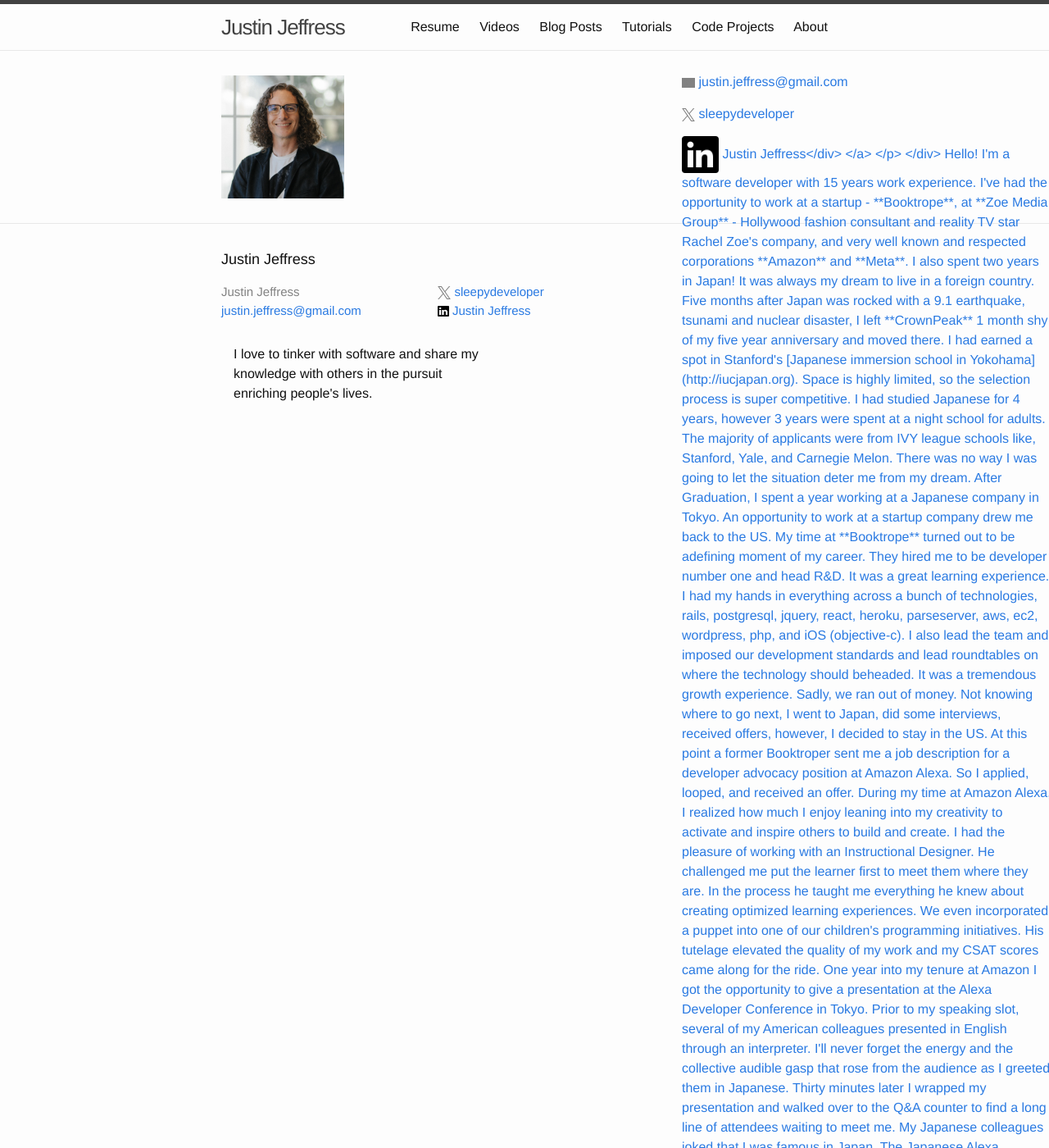
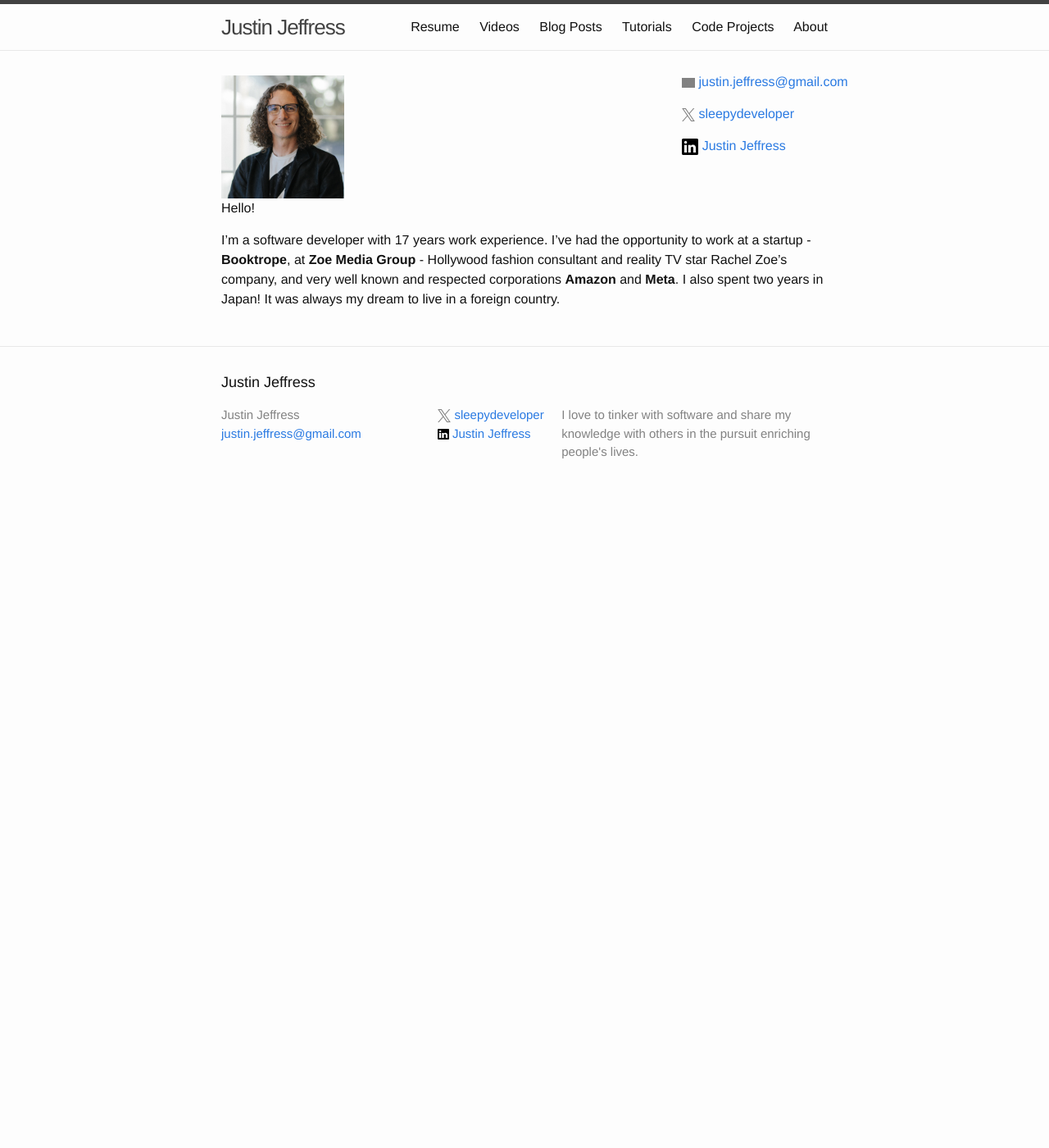
Before and after one commit to SleepyDeveloper/sleepydeveloper.github.io, a Jekyll site: the page built from about.md, in a window 1280 px wide and 1400 px high. Shown: the whole window at 82% size. Built offline with Jekyll 4.4.1, drawn with Linux system fonts in a browser that asks for light colours; some of the changed text lies outside the part shown.

Commit message:
Fixed formatting issue on about page

```diff
--- a/_includes/icon-linkedin.html
+++ b/_includes/icon-linkedin.html
@@ -1,4 +1,4 @@
 <a target="_blank" href="https://www.linkedin.com/in/justinjeffress/">
     <span class="icon icon--x"><img src="assets/linkedin.png" height="10%" width="10%" /></span>
-    <span class="username" >Justin Jeffress</div>
+    <span class="username" >Justin Jeffress</span>
 </a>
--- a/about.md
+++ b/about.md
@@ -8,75 +8,8 @@ n: 5
 
 Hello!
 
-I'm a software developer with 15 years work experience. I've had the opportunity to work
+I'm a software developer with 17 years work experience. I've had the opportunity to work
 at a startup - **Booktrope**, at **Zoe Media Group** - Hollywood fashion consultant and
 reality TV star Rachel Zoe's company, and very well known and respected corporations
 **Amazon** and **Meta**. I also spent two years in Japan! It was always my dream to live
 in a foreign country.
-
-Five months after Japan was rocked with a 9.1 earthquake, tsunami and nuclear disaster,
-I left **CrownPeak** 1 month shy of my five year anniversary and moved there. I had earned
-a spot in Stanford's [Japanese immersion school in Yokohama](http://iucjapan.org). Space is
-highly limited, so the selection process is super competitive. I had studied Japanese for 4
-years, however 3 years were spent at a night school for adults. The majority of applicants
-were from IVY league schools like, Stanford, Yale, and Carnegie Melon. There was no way I
-was going to let the situation deter me from my dream. After Graduation, I spent a year
-working at a Japanese company in Tokyo. An opportunity to work at a startup company drew me
-back to the US.
-
-My time at **Booktrope** turned out to be adefining moment of my career.  They hired me to
-be developer number one and head R&D. It was a great learning experience. I had my hands in
-everything across a bunch of technologies, rails, postgresql, jquery, react, heroku,
-parseserver, aws, ec2, wordpress, php, and iOS (objective-c). I also lead the team and imposed
-our development standards and lead roundtables on where the technology should beheaded. It was
-a tremendous growth experience.
-
-Sadly, we ran out of money. Not knowing where to go next, I went to Japan, did some interviews,
-received offers, however, I decided to stay in the US. At this point a former Booktroper sent
-me a job description for a developer advocacy position at Amazon Alexa. So I applied, looped,
-and received an offer.
-
-During my time at Amazon Alexa, I realized how much I enjoy leaning into my creativity to
-activate and inspire others to build and create. I had the pleasure of working with an
-Instructional Designer. He challenged me put the learner first to meet them where they are.
-In the process he taught me everything he knew about creating optimized learning experiences.
-We even incorporated a puppet into one of our children's programming initiatives.
-His tutelage elevated the quality of my work and my CSAT scores came along for the ride.
-
-One year into my tenure at Amazon I got the opportunity to give a presentation at the Alexa
-Developer Conference in Tokyo. Prior to my speaking slot, several of my American colleagues
-presented in English through an interpreter. I'll never forget the energy and the collective
-audible gasp that rose from the audience as I greeted them in Japanese. Thirty minutes later
-I wrapped my presentation and walked over to the Q&A counter to find a long line of attendees
-waiting to meet me. My Japanese colleagues joked that I was famous in Japan. The Japanese Alexa
-Community members often inquired into when I would next come to Japan. I also went went viral
-for a [joke I tweeted]((https://x.com/sleepydeveloper/status/1188252385342193664?s=12&t=RwuFBS6T-6FewkJ-RV2poA)).
-My phone blew up for over 48 hours and many of my Japanese friends who didn't follow me kept
-messaging me asking why my face was all over their twitter feeds.
-
-The pandemic clipped our travel wings, so we turned to virutal events in order to continue
-reaching new audiences and bring excitement to the Alexa Developer Community. Since change
-is the constant of life, I decided to take an opportunity with the Smart TV domain under
-Alexa Smart Home. My Alexa knowledge combined with my language skills and experience working
-in Japan were a natural fit for working our 3rd party Japanese TV manufacturers.
-
-My third and final opportunity at Amazon was kind of Homecoming. I became a Technical Product
-Manager for the Alexa Science team. I had worked closely with many of the engineers, product
-managers, project managers, and directors during my tenure as a Developer Advocate. My deep
-understanding of what makes a great Alexa experience served me well in the pursuit of
-identifying, recruiting, and signing third-parties to launch flagship Alexa experiences.
-
-Once the world started to normalize, I caught the bug to do what I love best leaning into my
-knowledge and creativity to educate, activate and inspire others to build meaningful software.
-That's when I discovered that Meta was looking for a Senior Developer Advocate to help organize,
-systematize, and scale their PyTorch advocacy strategy. Although my tenure was cut short due to
-mass layoffs, I had the opportunity to work with professors and students at MIT to create and
-incubate a new Introduction to AI/ML Programming with PyTorch. The workshop received a CSAT
-score of 4.8/5 the highest rated workshop to date. It became the foundation to systematize
-workshop creation and laid the foundation to feed into other initiatives to empower external
-meetup organizers to organize and host their own PyTorch meetups on our behalf.
-
-As I stand here on the mountain of life, I look over my shoulder to see how far I've climbed.
-It feels great to see all that I have accomplished over 15 years. As I turn to face the next
-part of the climb, I'm excited to see what will come next and what I'll look back over 5 years
-from now.
```
